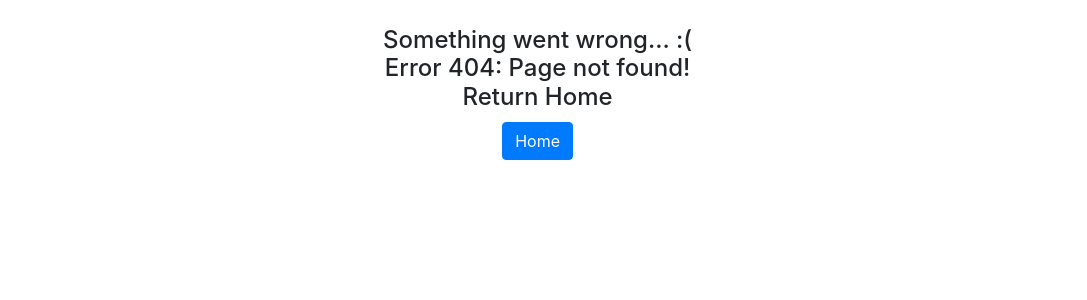
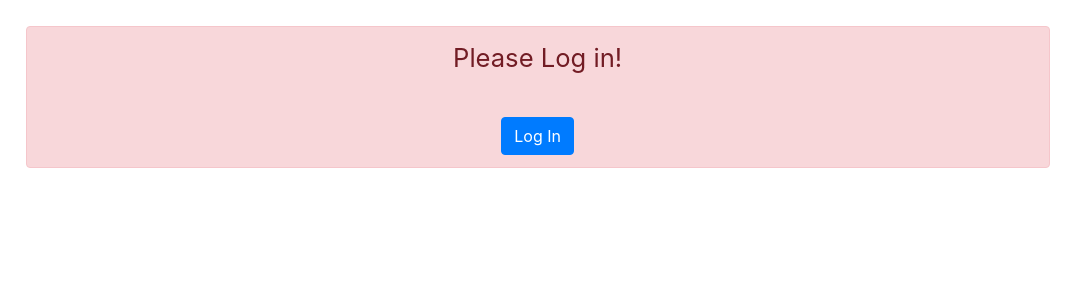
Before and after one commit to efatsea/would-you, a React (Create React App) app: page /questions/1 in a window 1280 px wide. Before the commit this address had no page. Shown: the top 300 px of the page, without its empty margins (0-1087 px from the left). Built offline with nearby package versions, Linux system fonts and the light colour scheme.

Commit message:
Update QuestionTo.js
fix the question url error

```diff
--- a/src/components/QuestionTo.js
+++ b/src/components/QuestionTo.js
@@ -36,7 +36,7 @@ class QuestionTo extends Component {
 	render(){
     	const { users, question, authorUser, authedUser } = this.props
         if ( !question) {
-        	return <Page404/>
+        	return <Alerting/>
         }
 
       	const {
```
